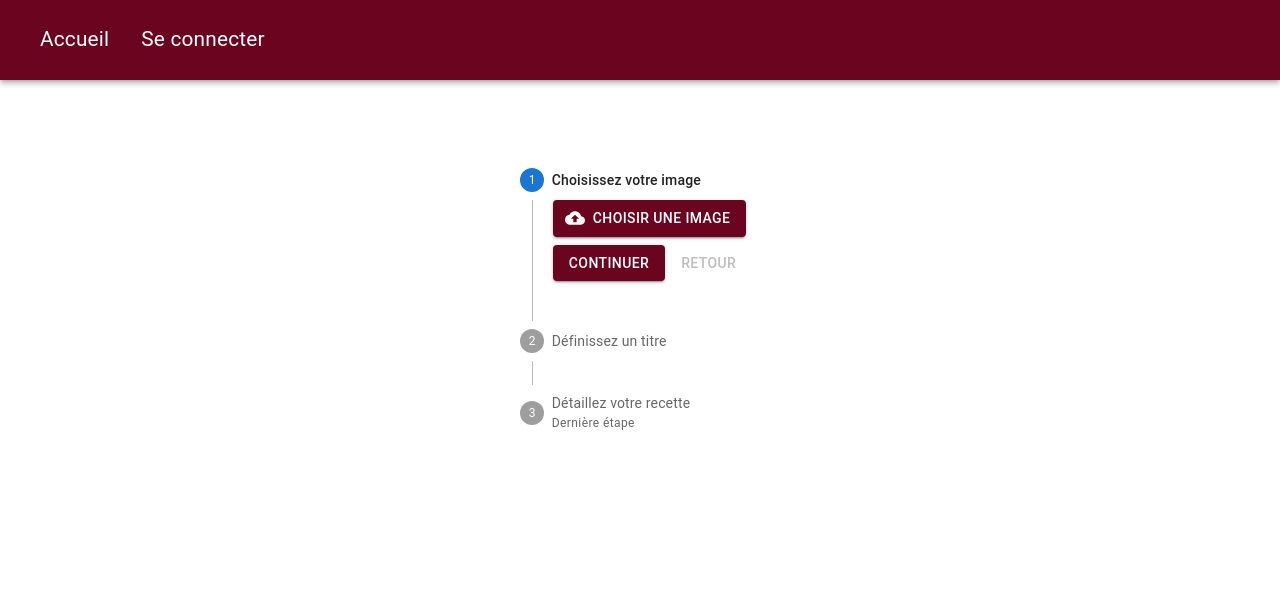
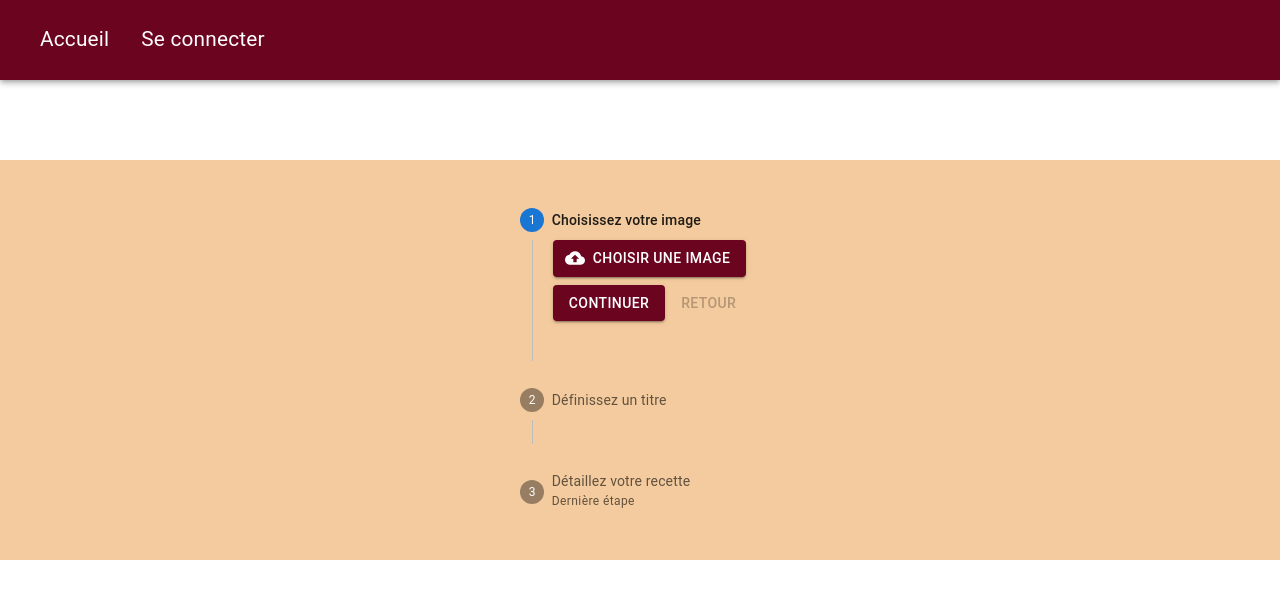
Before and after one commit to FlorianeLNT/NomNom-CookingNetwork, a React (Vite) app: page /post in a window 1280 px wide. Shown: the top 598 px of the page. Built offline with nearby package versions, Linux system fonts and the light colour scheme.

Commit message:
CSS profil, editProfil, createCard

```diff
--- a/src/Component/PostedCard/PostedCard.jsx
+++ b/src/Component/PostedCard/PostedCard.jsx
@@ -86,7 +86,7 @@ function PostedCard() {
         <CardContent>
           <Typography
             sx={{
-              fontSize: "1rem",
+              fontSize: "2rem",
               display: "flex",
               justifyContent: "center",
               color: "black",
@@ -122,7 +122,7 @@ function PostedCard() {
           <CardContent>
             <Typography
               sx={{
-                fontSize: "0.8rem",
+                fontSize: "1rem",
                 display: "flex",
                 textAlign: "justify",
                 color: "black",
--- a/src/Component/Profil/Profil.css
+++ b/src/Component/Profil/Profil.css
@@ -2,4 +2,8 @@
   display: flex;
   flex-direction: column;
   align-items: center;
+  margin-top: 10vh;
+  gap: 50px;
+  background-color: #f4cb9e;
+  padding: 5vh;
 }
--- a/src/Component/createCard/createCard.css
+++ b/src/Component/createCard/createCard.css
@@ -0,0 +1,11 @@
+.createCardDiv {
+  margin-top: 10vh;
+  gap: 50px;
+  background-color: #f4cb9e;
+  padding: 5vh;
+  height: 40vh;
+}
+
+.css-1di5t78-MuiPaper-root {
+  background-color: #f4cb9e;
+}
--- a/src/Component/createCard/createCard.jsx
+++ b/src/Component/createCard/createCard.jsx
@@ -13,6 +13,7 @@ import CloudUploadIcon from "@mui/icons-material/CloudUpload";
 import { useState } from "react";
 import { useNavigate } from "react-router-dom";
 import NavBar from "../NavBar/NavBar";
+import "./CreateCard.css";
 
 const steps = [
   {
@@ -170,6 +171,7 @@ function CreateCard() {
     <div>
       <NavBar />
       <Box
+        className="createCardDiv"
         sx={{
           display: "flex",
           justifyContent: "center",
```
